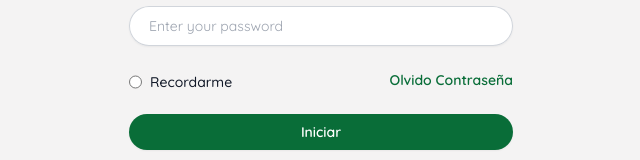
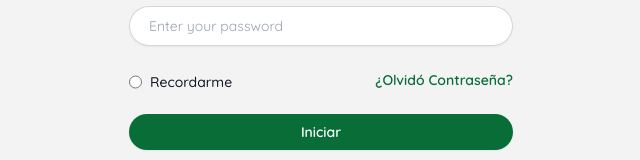
Before and after one commit to AbelSpecs/VeetalyBrand, a Next.js app: page /auth in a window 1280 px wide. Shown: the part 426-586 px from the top of the page, without its empty margins (319-959 px from the left). Built offline with nearby package versions, Linux system fonts and the light colour scheme.

Commit message:
ft: changes

```diff
--- a/src/components/ui/loginform/loginform.tsx
+++ b/src/components/ui/loginform/loginform.tsx
@@ -105,7 +105,7 @@ export default function Loginform() {
                             <input id="remember" name="remember" type="radio" className="block mr-2 border-2 border-gray-300"/>
                             <label htmlFor="remember" className="block text-sm font-medium leading-6 text-gray-900">Recordarme</label>
                         </div>
-                        <a href="#" className="font-semibold text-[--primary-color] hover:text-[--secondary-color]">Olvido Contraseña</a>
+                        <a href="#" className="font-semibold text-[--primary-color] hover:text-[--secondary-color]">¿Olvidó Contraseña?</a>
                     </div>
                     <button type="submit" className="flex w-full rounded-3xl mb-5 justify-center bg-[--primary-color] px-3 py-1.5 text-sm font-semibold leading-6 text-white shadow-sm hover:bg-[--secondary-color] focus-visible:outline focus-visible:outline-2 focus-visible:outline-offset-2 focus-visible:outline-indigo-600">Iniciar</button>
                 </div>
```
